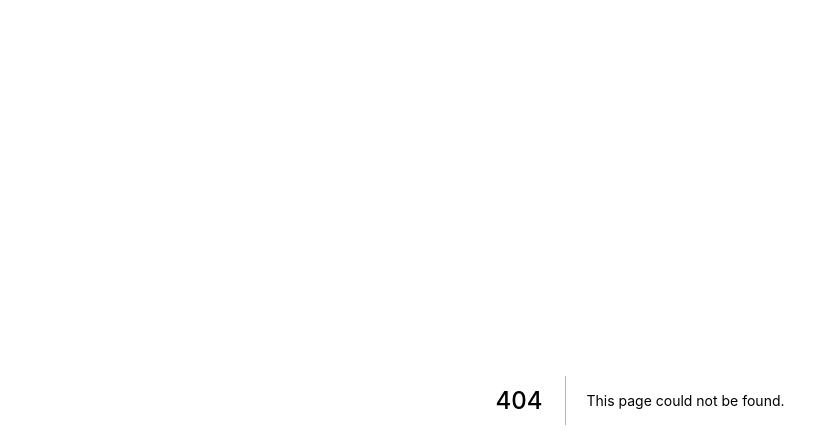
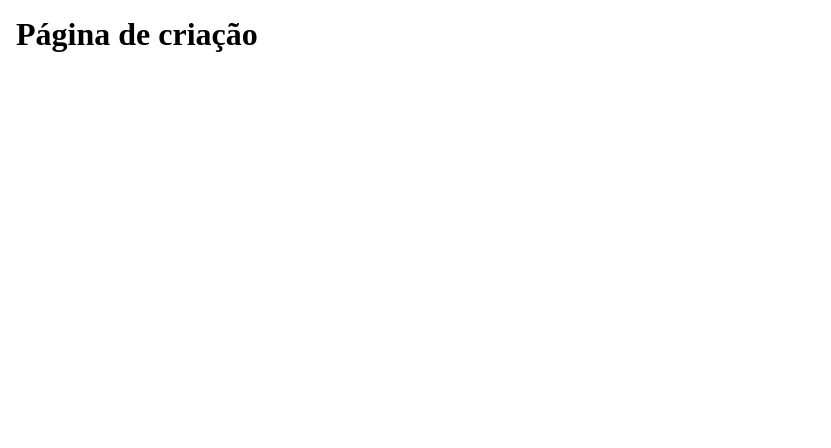
Before and after one commit to AugustoTI/teste-tecnico-mkplace, a Next.js app: page /create-list in a window 1280 px wide. Before the commit this address had no page. Shown: the top 448 px of the page, without its empty margins (0-831 px from the left). Built offline with nearby package versions, Linux system fonts and the light colour scheme.

Commit message:
add: global container

```diff
--- /dev/null
+++ b/src/components/Container/index.tsx
@@ -0,0 +1,10 @@
+import { ReactNode } from 'react';
+import * as S from './styles';
+
+interface ContainerProps {
+  children: ReactNode;
+}
+
+export const Container = (props: ContainerProps) => {
+  return <S.Container {...props} />;
+};
--- /dev/null
+++ b/src/components/Container/styles.ts
@@ -0,0 +1,6 @@
+import styled from 'styled-components';
+
+export const Container = styled.main`
+  padding: 1.6rem;
+  height: 100vh;
+`;
--- a/src/components/HomeMenu/styles.ts
+++ b/src/components/HomeMenu/styles.ts
@@ -1,10 +1,9 @@
 import styled, { css } from 'styled-components';
 
-export const Container = styled.main`
+export const Container = styled.section`
   display: grid;
   place-items: center;
-  min-height: 100vh;
-  padding: 1.6rem;
+  height: 100%;
 `;
 
 export const ShoppingList = styled.ul`
@@ -28,6 +27,5 @@ export const ContainerLink = styled.div`
     border-radius: 1rem;
     border: 1px solid ${theme.colors.base.c4};
     padding: 1.2rem;
-    position: relative;
   `}
 `;
--- a/src/pages/_app.tsx
+++ b/src/pages/_app.tsx
@@ -1,12 +1,15 @@
 import type { AppProps } from 'next/app';
 import { ThemeProvider } from 'styled-components';
+import { Container } from '../components/Container';
 import { GlobalStyles } from '../styles/global';
 import { theme } from '../styles/theme';
 
 function MyApp({ Component, pageProps }: AppProps) {
   return (
     <ThemeProvider theme={theme}>
-      <Component {...pageProps} />
+      <Container>
+        <Component {...pageProps} />
+      </Container>
       <GlobalStyles />
     </ThemeProvider>
   );
--- /dev/null
+++ b/src/pages/create-list.tsx
@@ -0,0 +1,11 @@
+import { NextPage } from 'next';
+
+const CreateList: NextPage = () => {
+  return (
+    <>
+      <h1>Página de criação</h1>
+    </>
+  );
+};
+
+export default CreateList;
```
